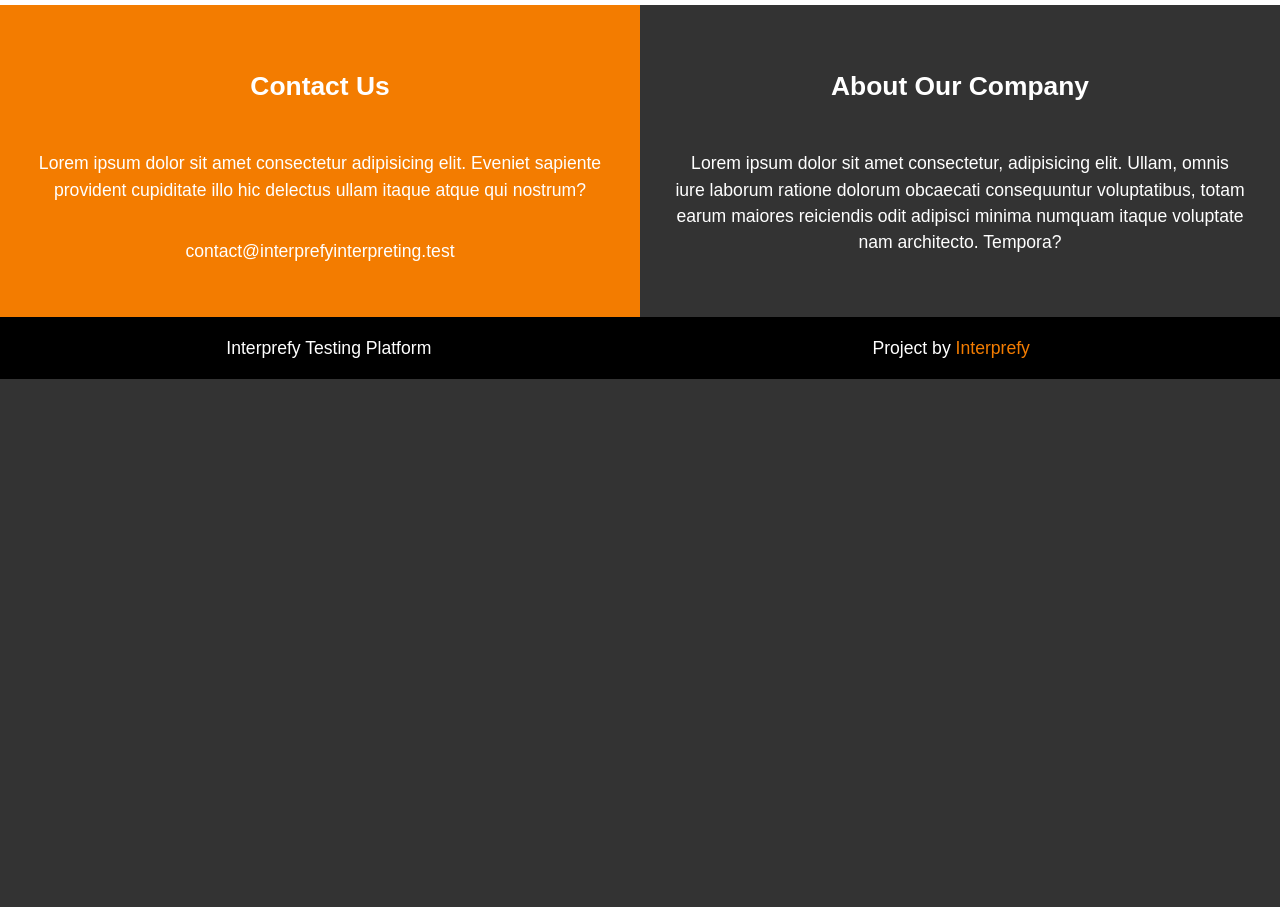
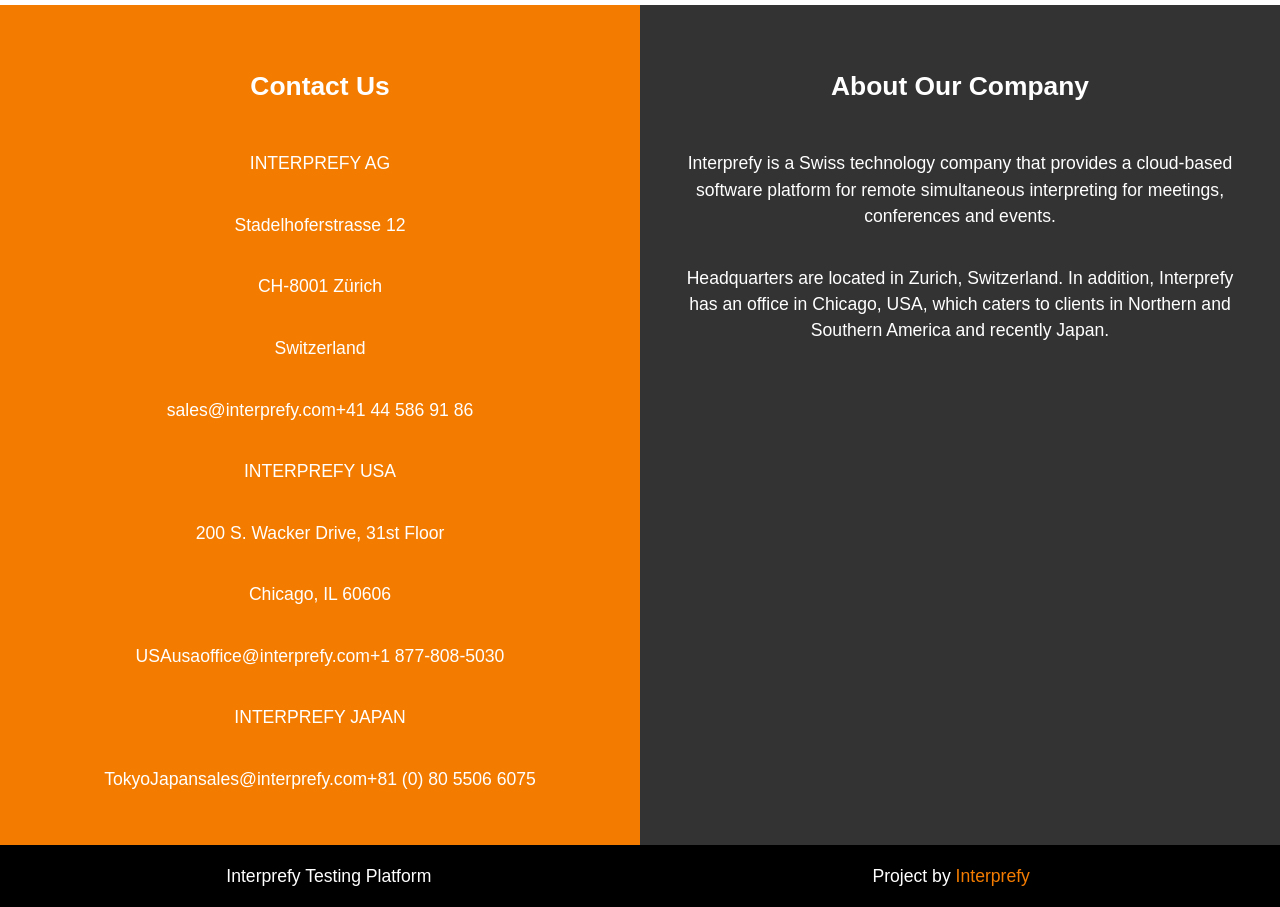
Before and after one commit to MilanJankovic9/projectQuiz, an Angular app: page /home in a window 1280 px wide. Shown: the part 2140-3047 px from the top of the page. Before the commit the page ends 2519 px from the top, so only its background shows below. Built offline with nearby package versions, Linux system fonts and the light colour scheme.

Commit message:
homeInfo

```diff
--- a/src/app/home/home.component.html
+++ b/src/app/home/home.component.html
@@ -88,12 +88,22 @@
   <section id="section-d" class="grid">
     <div class="box">
       <h2 class="content-title">Contact Us</h2>
-      <p>Lorem ipsum dolor sit amet consectetur adipisicing elit. Eveniet sapiente provident cupiditate illo hic delectus ullam itaque atque qui nostrum?</p>
-      <p>contact@interprefyinterpreting.test</p>
+      <p>INTERPREFY AG</p>
+      <p>Stadelhoferstrasse 12</p>
+      <p>CH-8001 Zürich</p>
+      <p>Switzerland</p>
+      <p>sales@interprefy.com+41 44 586 91 86</p>
+      <p>INTERPREFY USA</p>
+      <p>200 S. Wacker Drive, 31st Floor</p>
+      <p>Chicago, IL 60606</p>
+      <p>USAusaoffice@interprefy.com+1 877-808-5030</p>
+      <p>INTERPREFY JAPAN</p>
+      <p>TokyoJapansales@interprefy.com+81 (0) 80 5506 6075</p>
     </div>
     <div class="box">
       <h2 class="content-title">About Our Company</h2>
-      <p>Lorem ipsum dolor sit amet consectetur, adipisicing elit. Ullam, omnis iure laborum ratione dolorum obcaecati consequuntur voluptatibus, totam earum maiores reiciendis odit adipisci minima numquam itaque voluptate nam architecto. Tempora?</p>
+      <p>Interprefy is a Swiss technology company that provides a cloud-based software platform for remote simultaneous interpreting for meetings, conferences and events.</p>
+      <p>Headquarters are located in Zurich, Switzerland. In addition, Interprefy has an office in Chicago, USA, which caters to clients in Northern and Southern America and recently Japan.</p>
     </div>
   </section>
 </main>
```
